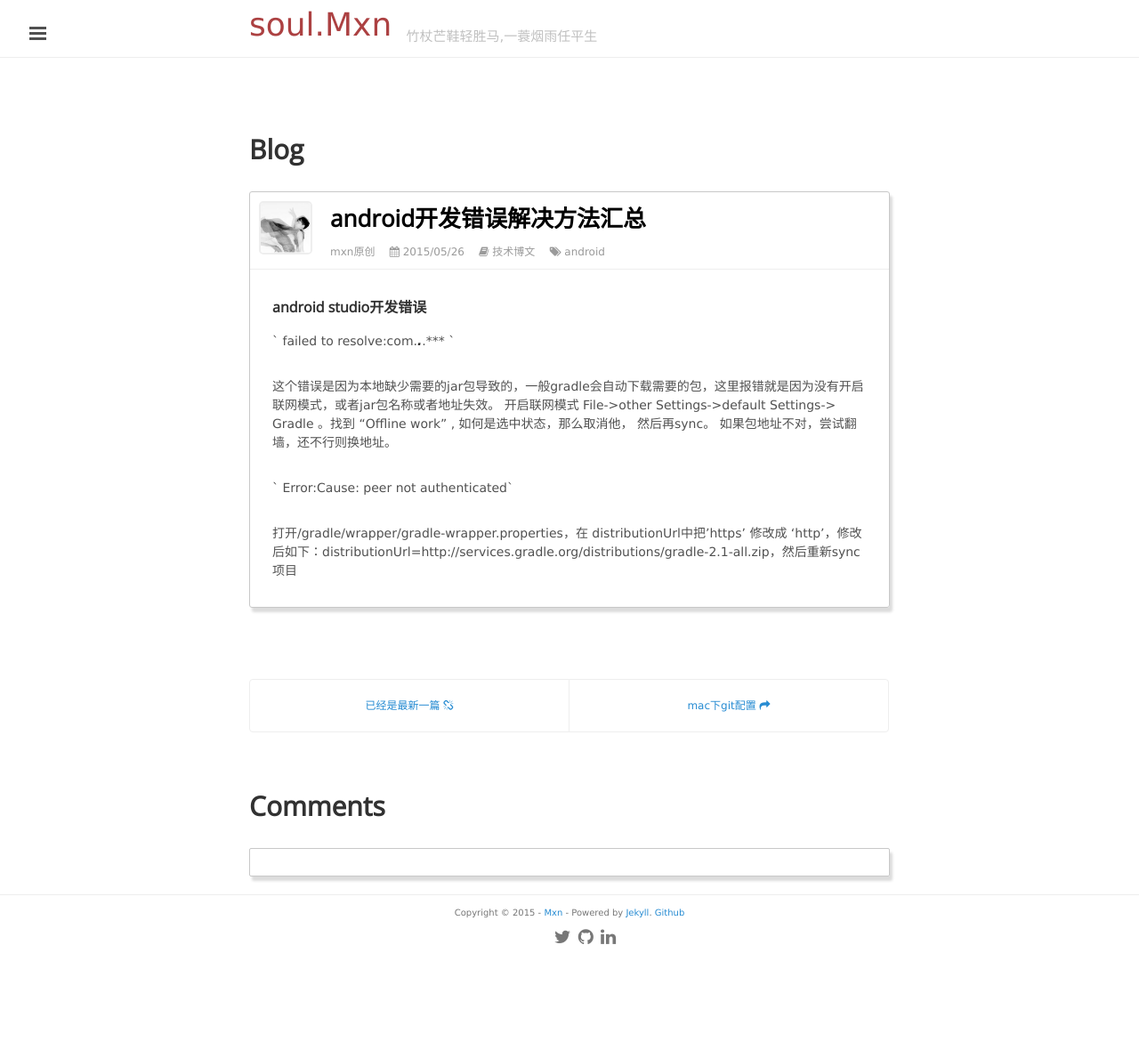
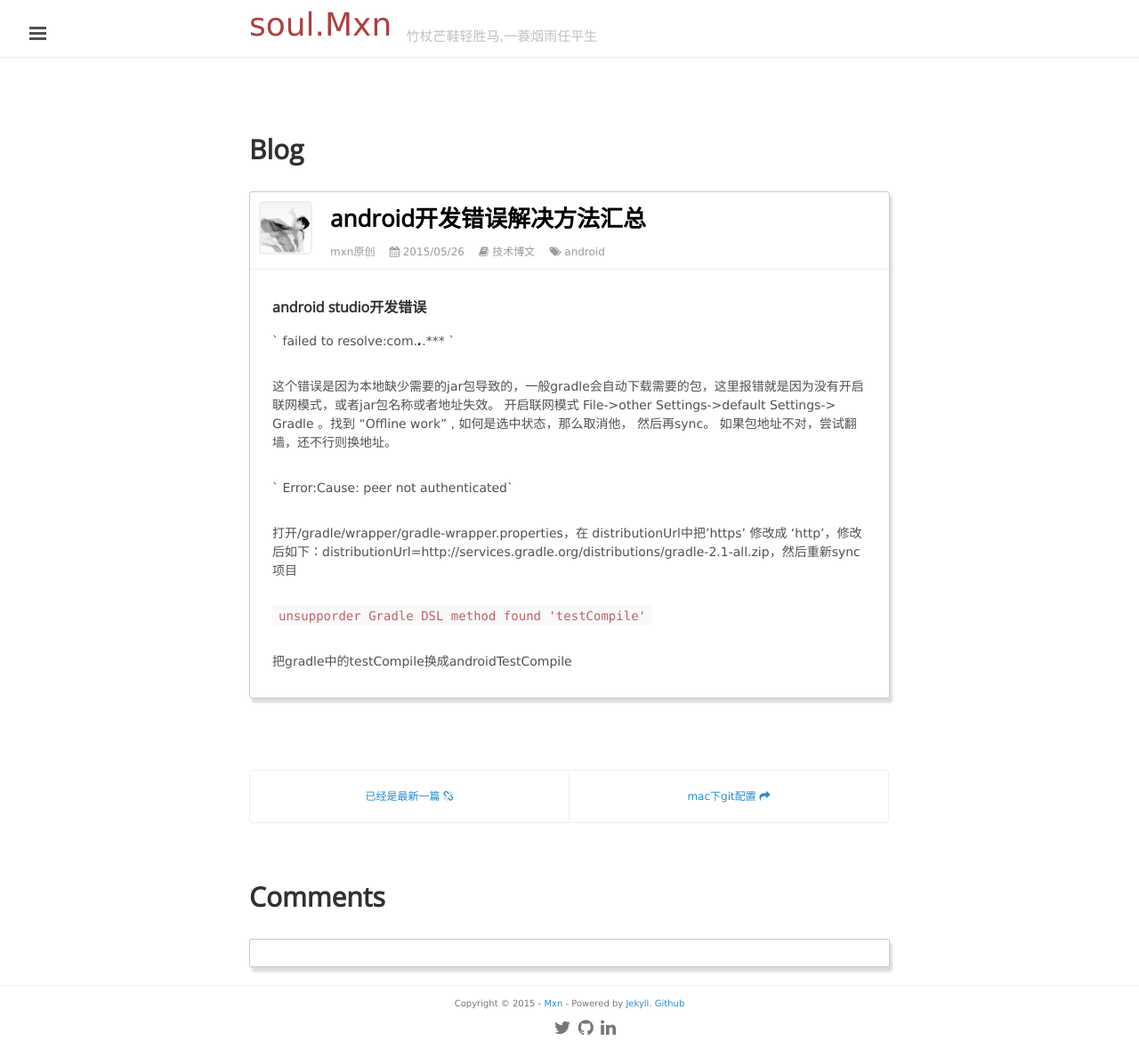
Before and after one commit to mxn21/mxn21.github.io, a Jekyll site: the page built from _posts/2015-5-26-android开发错误解决方法汇总.md, in a window 1280 px wide. Shown: the whole page at 89% size. Built offline with Jekyll 4.4.1, drawn with Linux system fonts in a browser that asks for light colours; Markdown is read by kramdown in place of the engine named in the settings; comment, search, counter and statistics services are not loaded; before the commit the page ends 1078 px from its top, so only the background shows below that.

Commit message:
Update 2015-5-26-android开发错误解决方法汇总.md

```diff
--- a/_posts/2015-5-26-android开发错误解决方法汇总.md
+++ b/_posts/2015-5-26-android开发错误解决方法汇总.md
@@ -19,3 +19,8 @@
 ` Error:Cause: peer not authenticated`
 
 打开/gradle/wrapper/gradle-wrapper.properties，在 distributionUrl中把'https' 修改成 'http'，修改后如下：distributionUrl=http://services.gradle.org/distributions/gradle-2.1-all.zip，然后重新sync项目
+
+
+`unsupporder Gradle DSL method found 'testCompile'`
+
+把gradle中的testCompile换成androidTestCompile
```
